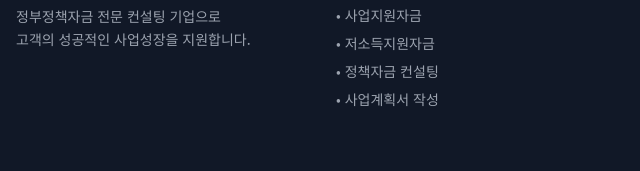
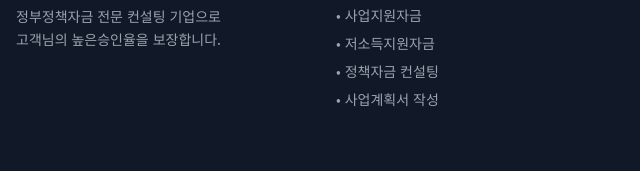
Before and after one commit to seomincamu/seochaetong, a plain HTML site: page index.html in a window 1280 px wide. Shown: the part 3493-3664 px from the top of the page, 0-640 px from the left. Drawn offline with nearby package versions, Linux system fonts and the light colour scheme.

Commit message:
Update index.html

```diff
--- a/index.html
+++ b/index.html
@@ -468,7 +468,7 @@
                     </div>
                     <p class="text-gray-400 text-sm leading-relaxed">
                         정부정책자금 전문 컨설팅 기업으로<br>
-                        고객의 성공적인 사업성장을 지원합니다.
+                        고객님의 높은승인율을 보장합니다.
                     </p>
                 </div>
 
```
